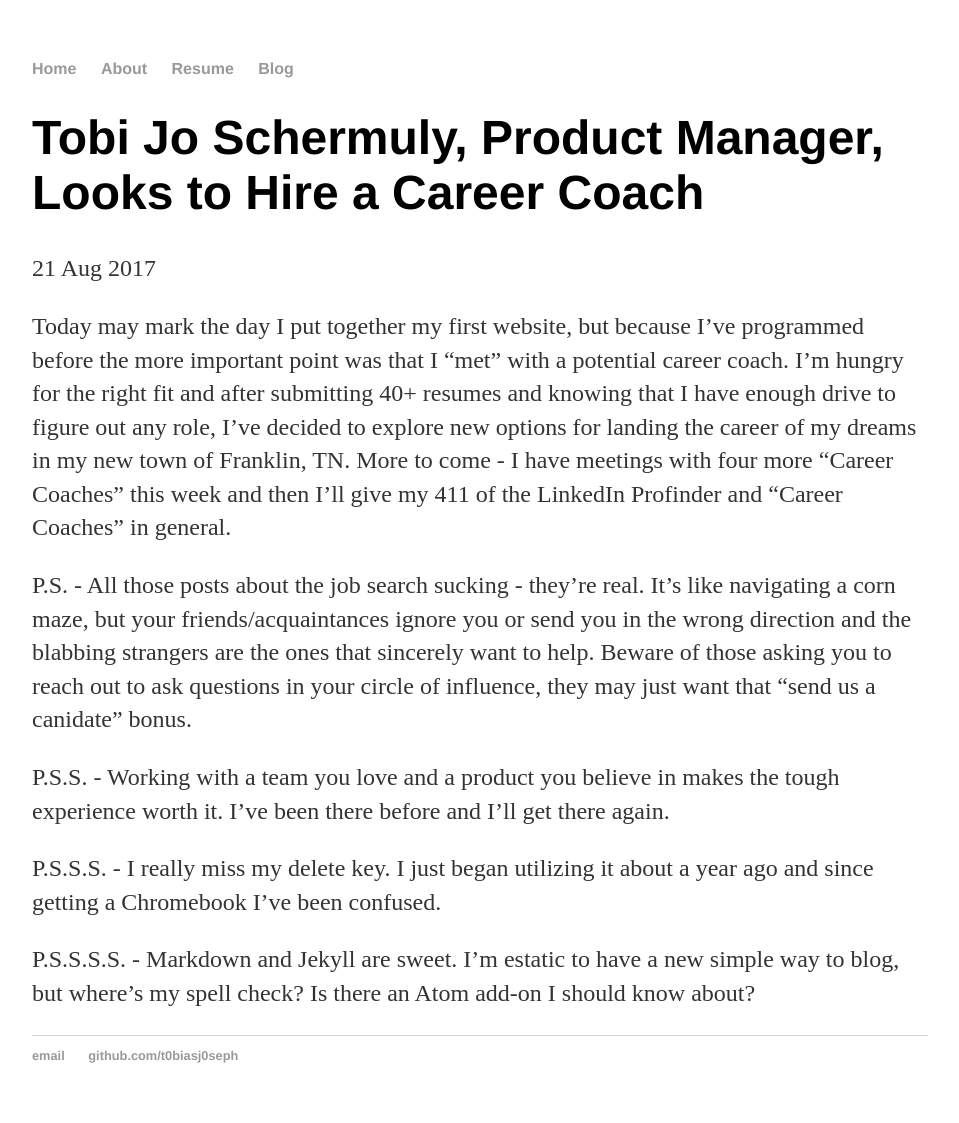
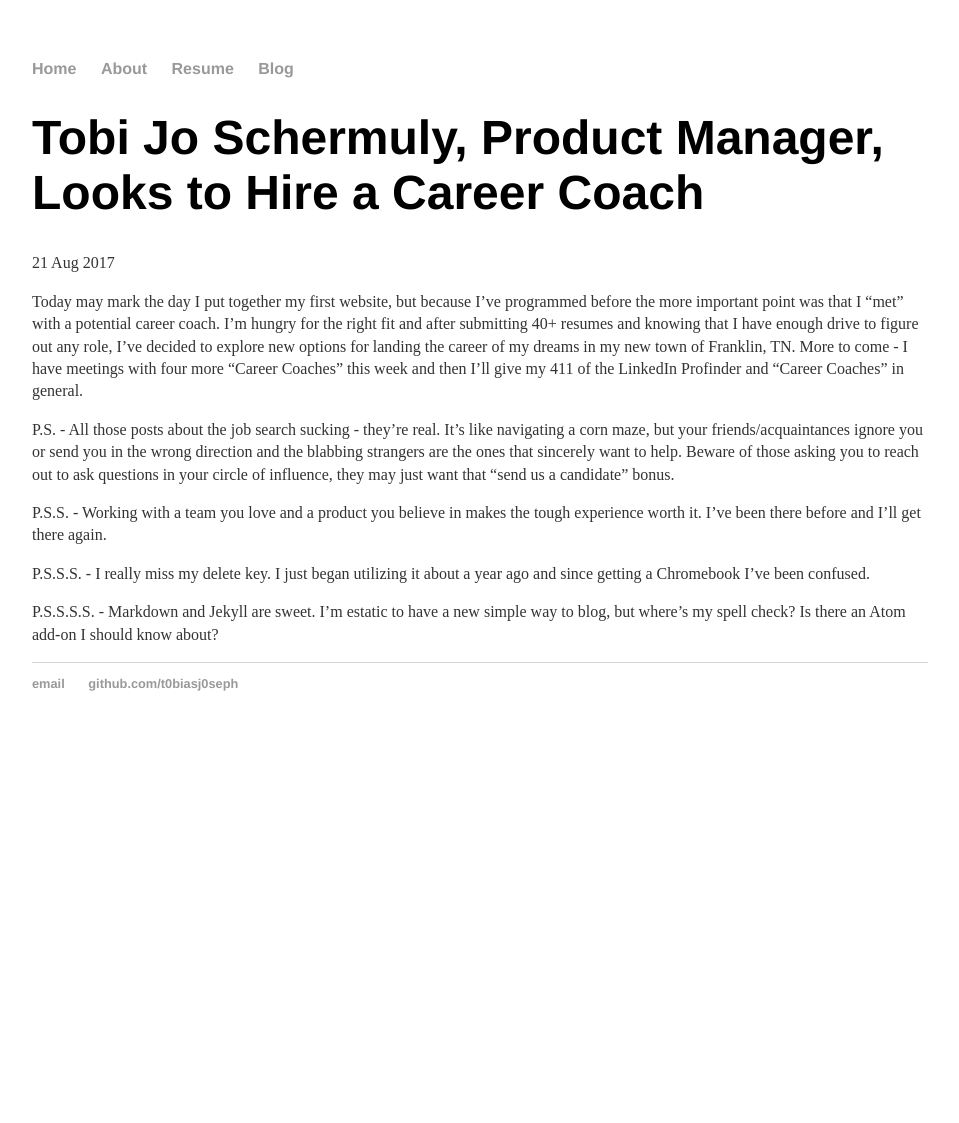
Before and after one commit to t0biasj0seph/t0biasj0seph, a Jekyll site: the page built from _posts/2017-08-21-career-coach-consultation-one.md, in a window 1280 px wide. Shown: the whole page, without its empty margins (160-1119 px from the left). Built offline with Jekyll 4.4.1, drawn with Linux system fonts in a browser that asks for light colours; after the commit the page ends 900 px from its top, so only the background shows below that.

Commit message:
css changes

```diff
--- a/_posts/2017-08-21-career-coach-consultation-one.md
+++ b/_posts/2017-08-21-career-coach-consultation-one.md
@@ -6,7 +6,7 @@ date: 2017-08-21
 
 Today may mark the day I put together my first website, but because I've programmed before the more important point was that I "met" with a potential career coach. I'm hungry for the right fit and after submitting 40+ resumes and knowing that I have enough drive to figure out any role, I've decided to explore new options for landing the career of my dreams in my new town of Franklin, TN. More to come - I have meetings with four more "Career Coaches" this week and then I'll give my 411 of the LinkedIn Profinder and "Career Coaches" in general.
 
-P.S. - All those posts about the job search sucking - they're real. It's like navigating a corn maze, but your friends/acquaintances ignore you or send you in the wrong direction and the blabbing strangers are the ones that sincerely want to help. Beware of those asking you to reach out to ask questions in your circle of influence, they may just want that "send us a canidate" bonus.
+P.S. - All those posts about the job search sucking - they're real. It's like navigating a corn maze, but your friends/acquaintances ignore you or send you in the wrong direction and the blabbing strangers are the ones that sincerely want to help. Beware of those asking you to reach out to ask questions in your circle of influence, they may just want that "send us a candidate" bonus.
 
 P.S.S. - Working with a team you love and a product you believe in makes the tough experience worth it. I've been there before and I'll get there again.
 
--- a/css/main.css
+++ b/css/main.css
@@ -24,7 +24,7 @@ h1 {
     font-family:'Helvetica', 'Arial', 'Sans-Serif';
 }
 p {
-    font-size: 1.5em;
+    font-size: 1em;
     line-height: 1.4em;
     color: #333;
 }
```
